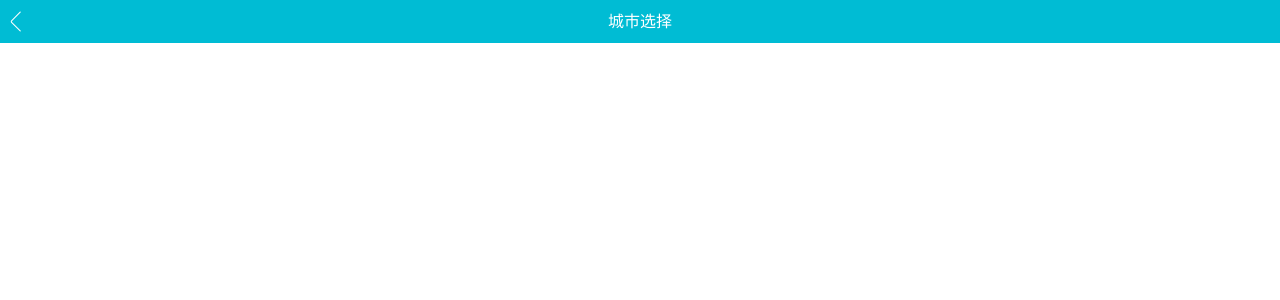
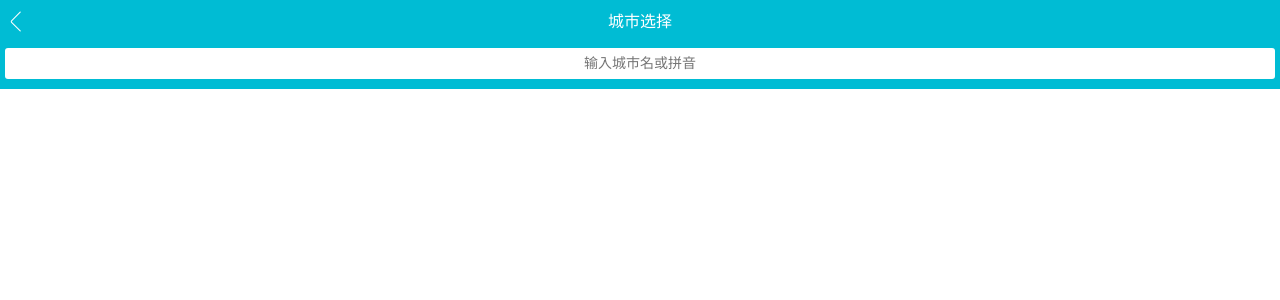
Before and after one commit to miracle-zz/travel, a Vue app: page /city in a window 1280 px wide. Shown: the top 300 px of the page. Built offline with nearby package versions, Linux system fonts and the light colour scheme.

Commit message:
city-search

```diff
--- a/src/views/city/City.vue
+++ b/src/views/city/City.vue
@@ -1,13 +1,19 @@
 <template>
-  <city-header></city-header>
+  <div>
+    <city-header></city-header>
+    <city-search></city-search>
+  </div>
 </template>
 
 <script>
 import CityHeader from './components/CityHeader'
+import CitySearch from './components/CitySearch'
+
 export default {
   name: 'City',
   components: {
-    CityHeader
+    CityHeader,
+    CitySearch
   }
 }
 </script>
--- /dev/null
+++ b/src/views/city/components/CitySearch.vue
@@ -0,0 +1,30 @@
+<template>
+  <div class="search">
+    <input class="search-input" type="text" placeholder="输入城市名或拼音" />
+  </div>
+</template>
+
+<script>
+export default {
+  name: 'CitySerch'
+}
+</script>
+
+<style scoped>
+.search {
+  padding: 0.1rem;
+  height: 0.72rem;
+  background: var(--color-background);
+}
+
+.search-input {
+  box-sizing: border-box;
+  height: 0.62rem;
+  padding: 0 0.1rem;
+  width: 100%;
+  line-height: 0.62rem;
+  text-align: center;
+  border-radius: 0.06rem;
+  color: #666;
+}
+</style>
```
